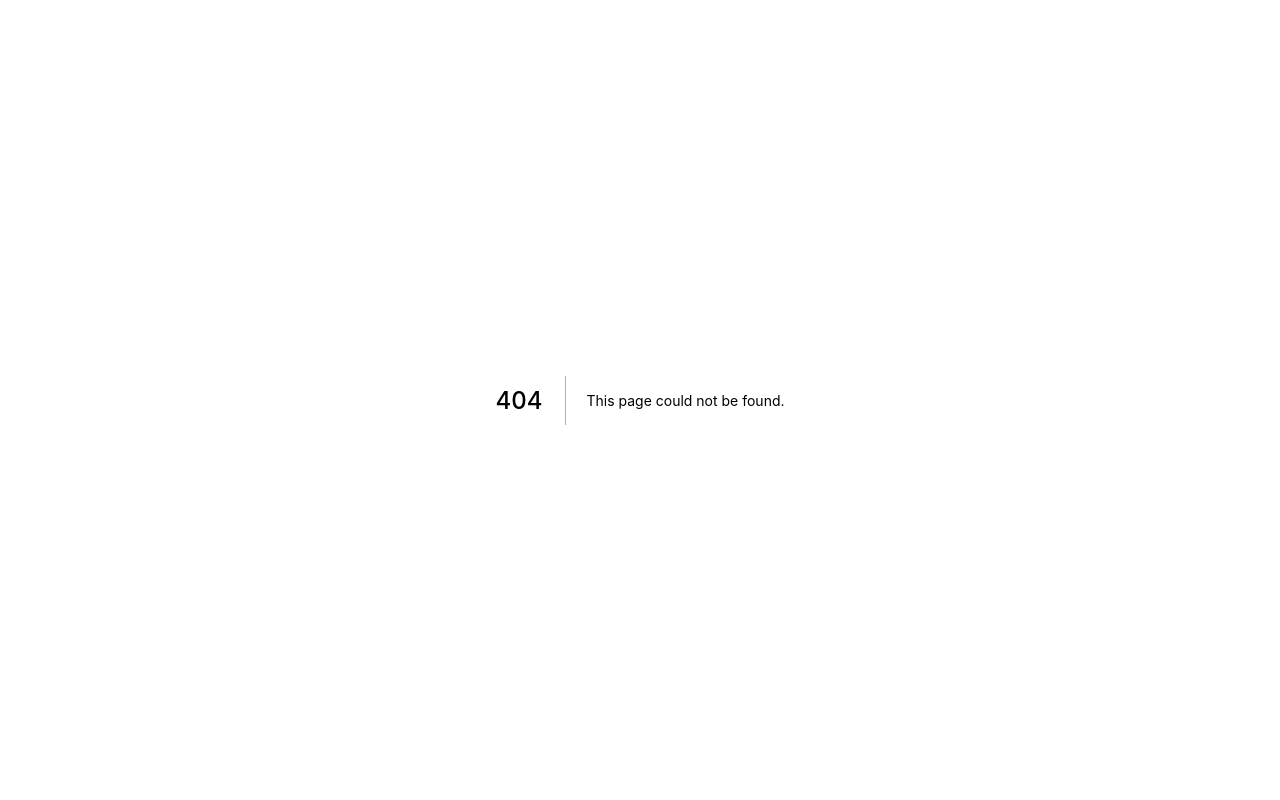
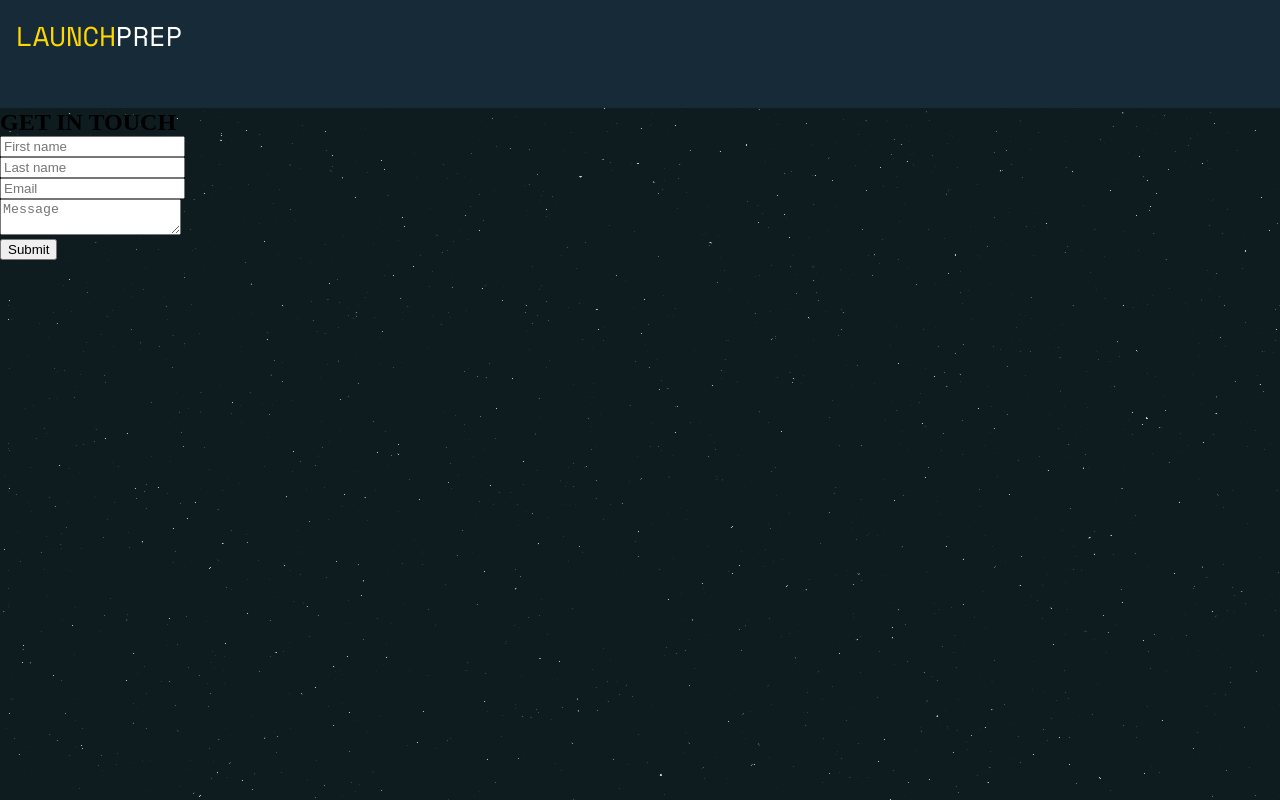
Before and after one commit to Robert-Bolstad/project-exam-1-update, a Next.js app: page /contact in a window 1280 px wide. Before the commit this address had no page. Shown: the top 800 px of the page. Built offline with nearby package versions, Linux system fonts and the light colour scheme.

Commit message:
feat: contact page added

```diff
--- /dev/null
+++ b/pages/contact.js
@@ -0,0 +1,102 @@
+import Head from "../components/layout/Head";
+import Layout from "../components/layout/Layout";
+import { useForm } from "react-hook-form";
+import { schema } from "../utils/schema";
+import { useState } from "react";
+import { yupResolver } from "@hookform/resolvers/yup";
+
+export default function contact() {
+  const [success, setSuccess] = useState("");
+
+  const { register, handleSubmit, errors } = useForm({
+    resolver: yupResolver(schema),
+  });
+
+  const onSubmit = async () => {
+    setSuccess(<p className="contact__success">Your message has been sent!</p>);
+  };
+
+  return (
+    <Layout>
+      <Head title="Contact" />
+      <main className="backgoundImage contact">
+        <h1 className="contact__heading">Contact</h1>
+        <form onSubmit={handleSubmit(onSubmit)} className="contact__form">
+          <h2 className="contact__subheading">GET IN TOUCH</h2>
+          {success}
+          <div className="contact__group">
+            <input
+              ref={register}
+              className="contact__input contact__input--name"
+              type="text"
+              name="firstName"
+              id="contact__input--name"
+              placeholder="First name"
+            />
+            {errors.firstName && (
+              <p className="contact__error-message">
+                <span className="contact__error-message--asterisk">{"* "}</span>
+                {errors.firstName.message}
+              </p>
+            )}
+          </div>
+          <div className="contact__group">
+            <input
+              ref={register}
+              className="contact__input contact__input--last-name"
+              type="text"
+              name="lastName"
+              id="contact__input--last-name"
+              placeholder="Last name"
+            />
+            {errors.lastName && (
+              <p className="contact__error-message">
+                <span className="contact__error-message--asterisk">{"* "}</span>
+                {errors.lastName.message}
+              </p>
+            )}
+          </div>
+          <div className="contact__group">
+            <input
+              className="contact__input contact__input--email"
+              type="text"
+              name="email"
+              ref={register}
+              id="contact__input--email"
+              placeholder="Email"
+            />
+            {errors.email && (
+              <p className="contact__error-message">
+                <span className="contact__error-message--asterisk">{"* "}</span>
+                {errors.email.message}
+              </p>
+            )}
+          </div>
+          <div className="contact__group">
+            <textarea
+              className="contact__textbox"
+              name="message"
+              ref={register}
+              type="text"
+              id="contact__input--textbox"
+              placeholder="Message"
+            />
+            {errors.message && (
+              <p className="contact__error-message">
+                <span className="contact__error-message--asterisk">{"* "}</span>
+                {errors.message.message}
+              </p>
+            )}
+          </div>
+          <button
+            type="submit"
+            onClick={() => setSuccess("")}
+            className="contact__submit"
+          >
+            Submit
+          </button>
+        </form>
+      </main>
+    </Layout>
+  );
+}
```
